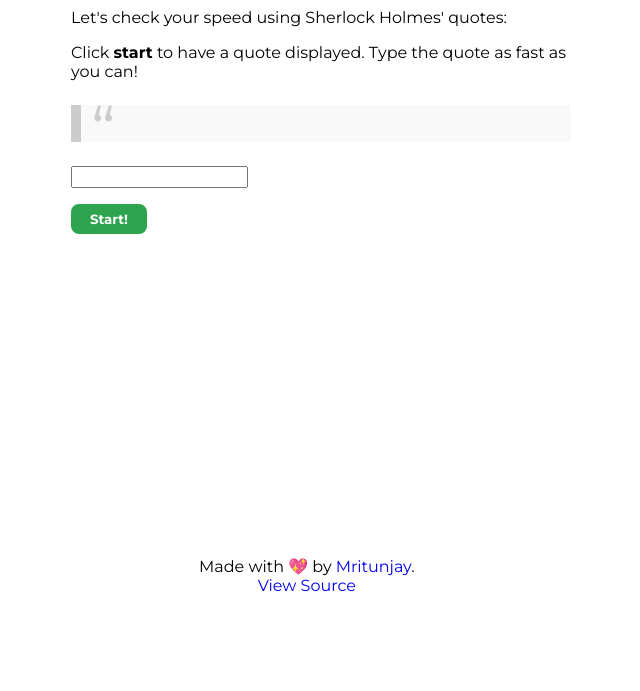
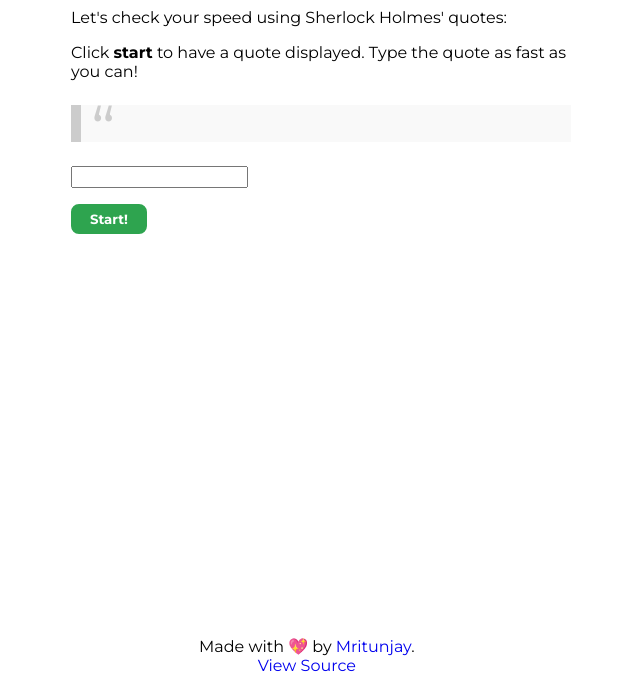
Before and after one commit to mritunjaysharma394/typingGame, a plain HTML site: page index.html in a window 1280 px wide. Shown: the part 109-800 px from the top of the page, without its empty margins (319-959 px from the left). Drawn offline with Linux system fonts and the light colour scheme.

Commit message:
fixed footer

```diff
--- a/style.css
+++ b/style.css
@@ -69,7 +69,8 @@ a {
 
 .footer-header {
     padding: 1rem 8rem;
-    bottom: 10%;
+    bottom: 0%;
     text-align: center;
-    position: fixed;
+    position: absolute;
+
 }
```
